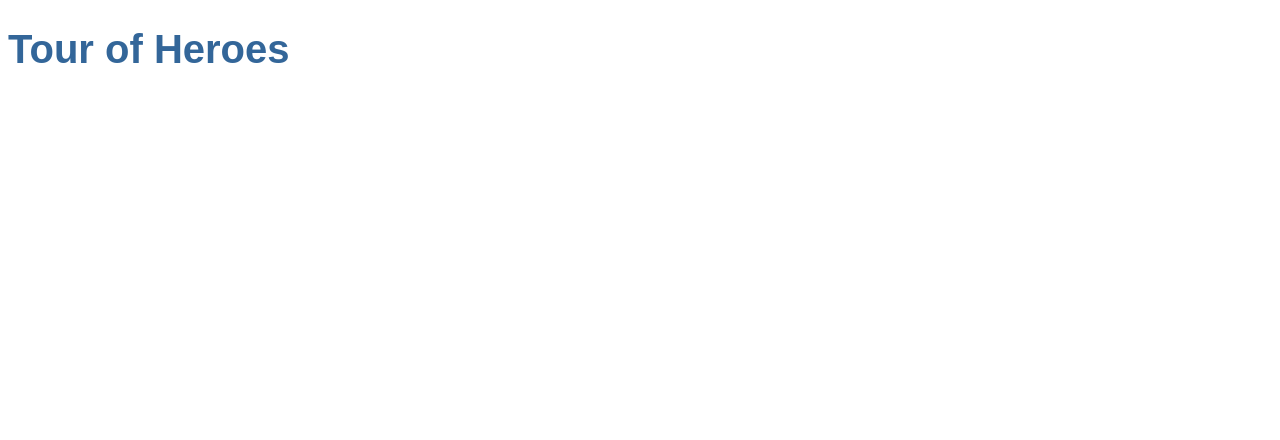
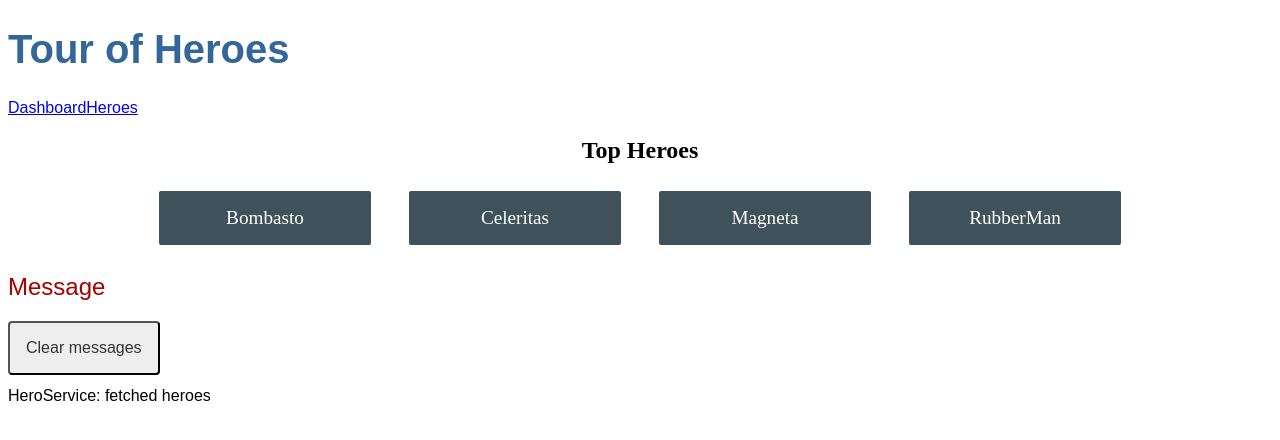
Before and after one commit to afrieirham/ng-heroes, an Angular app: page /dashboard in a window 1280 px wide. Before the commit this address led to /. Shown: the top 440 px of the page. Built offline with nearby package versions, Linux system fonts and the light colour scheme.

Commit message:
create dashboard page

```diff
--- a/src/app/app-routing.module.ts
+++ b/src/app/app-routing.module.ts
@@ -1,8 +1,13 @@
 import { NgModule } from '@angular/core';
 import { RouterModule, Routes } from '@angular/router';
+import { DashboardComponent } from './dashboard/dashboard.component';
 import { HeroesComponent } from './heroes/heroes.component';
 
-const routes: Routes = [{ path: 'heroes', component: HeroesComponent }];
+const routes: Routes = [
+  { path: '', redirectTo: '/dashboard', pathMatch: 'full' },
+  { path: 'heroes', component: HeroesComponent },
+  { path: 'dashboard', component: DashboardComponent },
+];
 
 @NgModule({
   imports: [RouterModule.forRoot(routes)],
--- a/src/app/app.component.html
+++ b/src/app/app.component.html
@@ -1,3 +1,7 @@
 <h1>{{ title }}</h1>
+<nav>
+  <a routerLink="/dashboard">Dashboard</a>
+  <a routerLink="/heroes">Heroes</a>
+</nav>
 <router-outlet></router-outlet>
 <app-messages></app-messages>
--- a/src/app/app.module.ts
+++ b/src/app/app.module.ts
@@ -7,6 +7,7 @@
 import { HeroesComponent } from './heroes/heroes.component';
 import { HeroDetailsComponent } from './hero-details/hero-details.component';
 import { MessagesComponent } from './messages/messages.component';
+import { DashboardComponent } from './dashboard/dashboard.component';
 
 @NgModule({
   declarations: [
@@ -14,6 +15,7 @@
     HeroesComponent,
     HeroDetailsComponent,
     MessagesComponent,
+    DashboardComponent,
   ],
   imports: [BrowserModule, FormsModule, AppRoutingModule],
   providers: [],
--- /dev/null
+++ b/src/app/dashboard/dashboard.component.css
@@ -0,0 +1,50 @@
+/* DashboardComponent's private CSS styles */
+
+h2 {
+  text-align: center;
+}
+
+.heroes-menu {
+  padding: 0;
+  margin: auto;
+  max-width: 1000px;
+
+  /* flexbox */
+  display: flex;
+  flex-direction: row;
+  flex-wrap: wrap;
+  justify-content: space-around;
+  align-content: flex-start;
+  align-items: flex-start;
+}
+
+a {
+  background-color: #3f525c;
+  border-radius: 2px;
+  padding: 1rem;
+  font-size: 1.2rem;
+  text-decoration: none;
+  display: inline-block;
+  color: #fff;
+  text-align: center;
+  width: 100%;
+  min-width: 70px;
+  margin: 0.5rem auto;
+  box-sizing: border-box;
+
+  /* flexbox */
+  order: 0;
+  flex: 0 1 auto;
+  align-self: auto;
+}
+
+@media (min-width: 600px) {
+  a {
+    width: 18%;
+    box-sizing: content-box;
+  }
+}
+
+a:hover {
+  background-color: #000;
+}
--- /dev/null
+++ b/src/app/dashboard/dashboard.component.html
@@ -0,0 +1,6 @@
+<h2>Top Heroes</h2>
+<div class="heroes-menu">
+  <a *ngFor="let hero of heroes">
+    {{ hero.name }}
+  </a>
+</div>
--- /dev/null
+++ b/src/app/dashboard/dashboard.component.ts
@@ -0,0 +1,24 @@
+import { Component, OnInit } from '@angular/core';
+import { Hero } from '../hero';
+import { HeroService } from '../hero.service';
+
+@Component({
+  selector: 'app-dashboard',
+  templateUrl: './dashboard.component.html',
+  styleUrls: ['./dashboard.component.css'],
+})
+export class DashboardComponent implements OnInit {
+  heroes: Hero[] = [];
+
+  constructor(private heroService: HeroService) {}
+
+  ngOnInit(): void {
+    this.getHeroes();
+  }
+
+  getHeroes(): void {
+    this.heroService
+      .getHeroes()
+      .subscribe((heroes) => (this.heroes = heroes.slice(1, 5)));
+  }
+}
```
Also changed, not shown: 1 other file (tests, documents, lock files or other folders).
